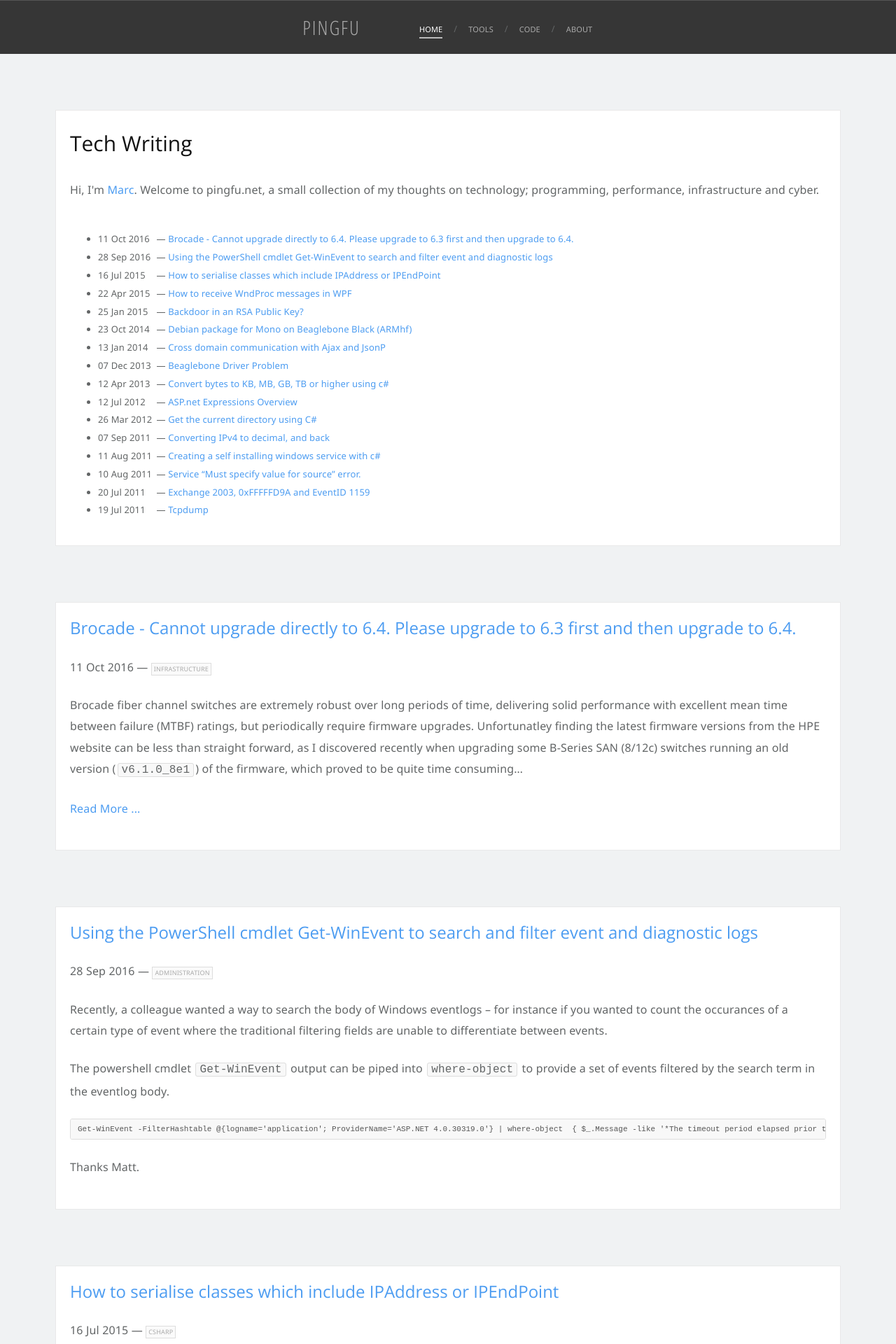
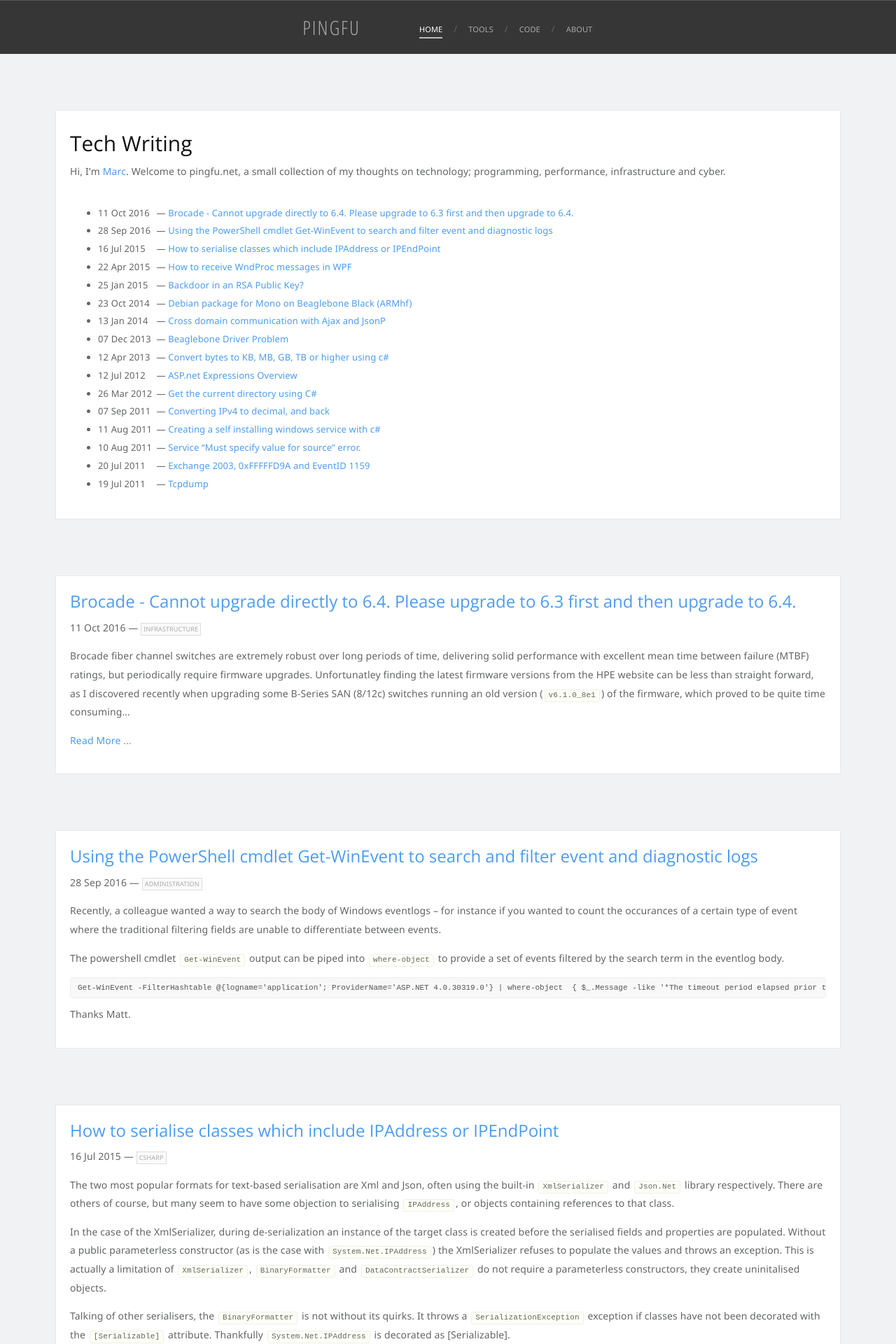
Before and after one commit to pingfu/pingfu.github.io, a Jekyll site: the page built from index.html, in a window 1280 px wide. Shown: the top 1920 px of the page at 70% size. Built offline with Jekyll 4.4.1, drawn with Linux system fonts in a browser that asks for light colours; nearby versions of some CDN libraries.

Commit message:
css changes

```diff
--- a/css/main.css
+++ b/css/main.css
@@ -225,17 +225,13 @@ section th {
   margin: 0 0 8px;
 }
 
-#wrapper p:first-child {
-  margin: 0 0 24px 0;
-}
-
 #wrapper p {
   font-family: 'Segoe UI', 'Helvetica Neue', Arial, Helvetica, sans-serif;
   color: #626566;
-  font-size: 16px;
+  font-size: 14px;
   line-height: 1.9;
   letter-spacing: .01em;
-  margin: 24px 0 24px 0;
+  margin: 0 0 14px 0;
 }
 
 #wrapper .column3 {
@@ -285,15 +281,16 @@ section th {
 
 #wrapper code {
   margin: 0 2px;
-  padding: 0px 5px;
-  border: 1px solid #ddd;
-  background-color: #f8f8f8;
+  padding: 1px 5px 3px 5px;
+  border: 1px solid #eee;
+  background-color: #FFFFF5;
   border-radius: 3px;
+  font-size: 11px;
 }
 
 #wrapper pre > code {
+  border: 1px solid #eee;
   background-color: #f8f8f8;
-  border: 1px solid #ddd;
   line-height: 16px;
   overflow: auto;
   padding: 6px 10px;
```
